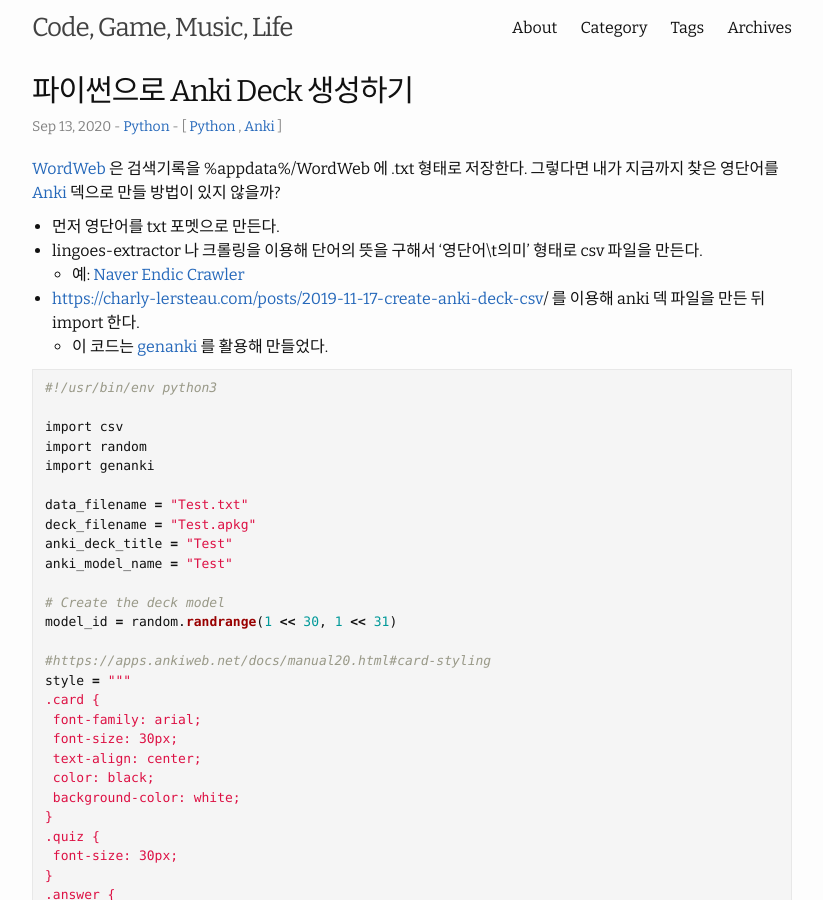
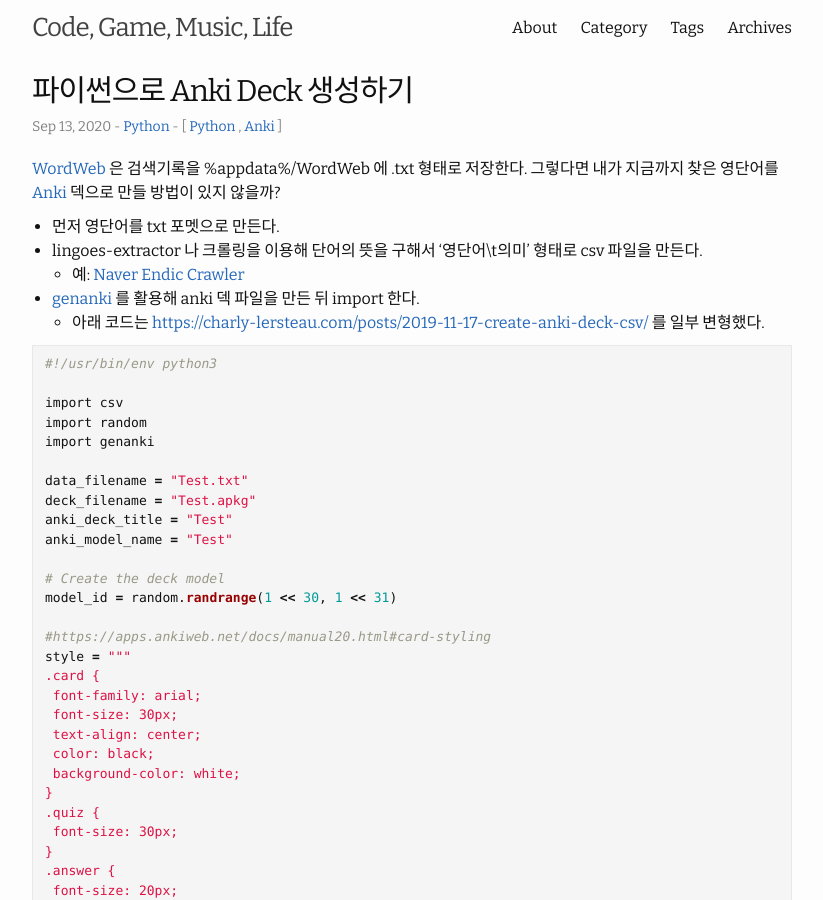
Before and after one commit to parkpd/parkpd.github.io, a Jekyll site: the page built from _posts/2020-09-13-Create-Anki-Deck-With-Python.md, in a window 1280 px wide and 900 px high. Shown: the whole window, without its empty margins (228-1051 px from the left). Built offline with Jekyll 4.4.1, drawn with Linux system fonts in a browser that asks for light colours; comment, search, counter and statistics services are not loaded.

Commit message:
posting update

```diff
--- a/_posts/2020-09-13-Create-Anki-Deck-With-Python.md
+++ b/_posts/2020-09-13-Create-Anki-Deck-With-Python.md
@@ -8,8 +8,8 @@ tags: [Python, Anki]
 - 먼저 영단어를 txt 포멧으로 만든다.
 - lingoes-extractor 나 크롤링을 이용해 단어의 뜻을 구해서 '영단어\t의미' 형태로 csv 파일을 만든다.
   - 예: [Naver Endic Crawler](https://github.com/hoonhoons/naver_endic_crawler)
-- <https://charly-lersteau.com/posts/2019-11-17-create-anki-deck-csv>/ 를 이용해 anki 덱 파일을 만든 뒤 import 한다.
-  - 이 코드는 [genanki](https://github.com/kerrickstaley/genanki) 를 활용해 만들었다.
+- [genanki](https://github.com/kerrickstaley/genanki) 를 활용해 anki 덱 파일을 만든 뒤 import 한다.
+  - 아래 코드는 <https://charly-lersteau.com/posts/2019-11-17-create-anki-deck-csv/> 를 일부 변형했다.
 
 {% highlight python %}
 #!/usr/bin/env python3
```
